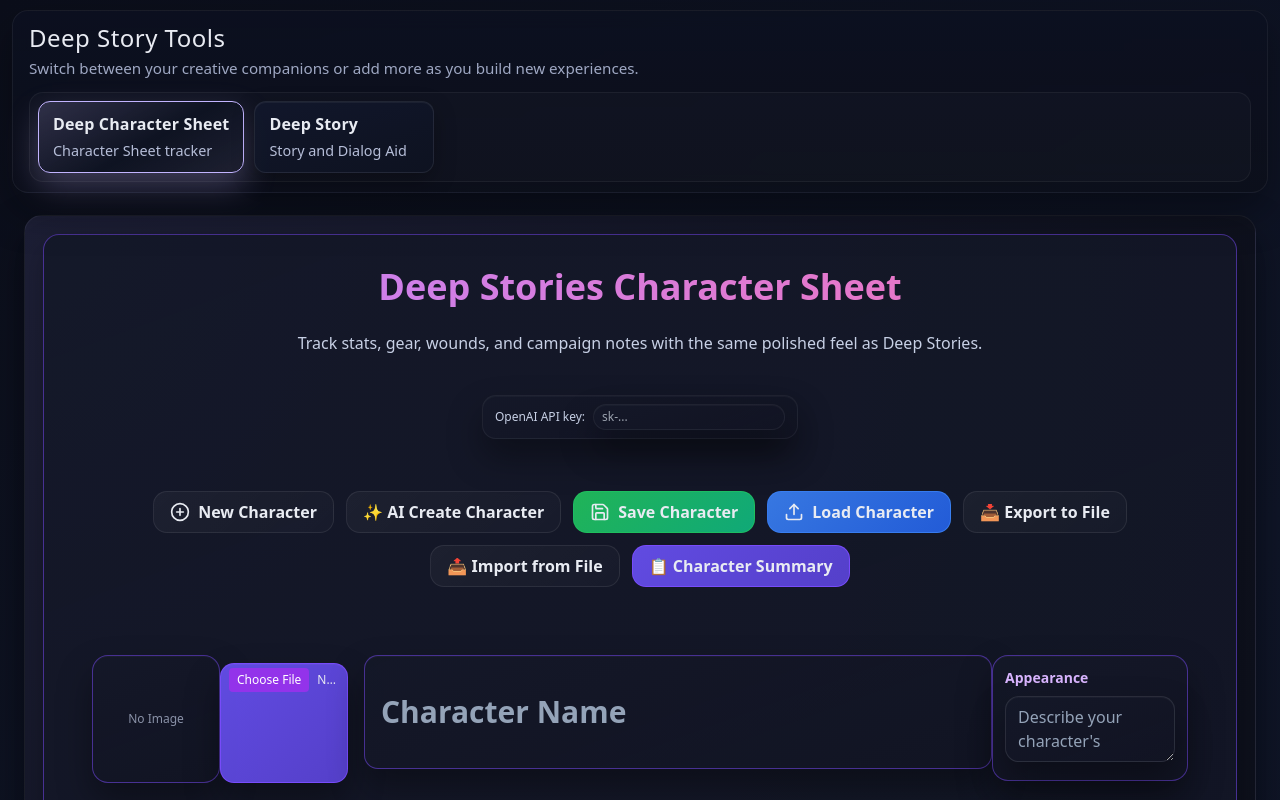
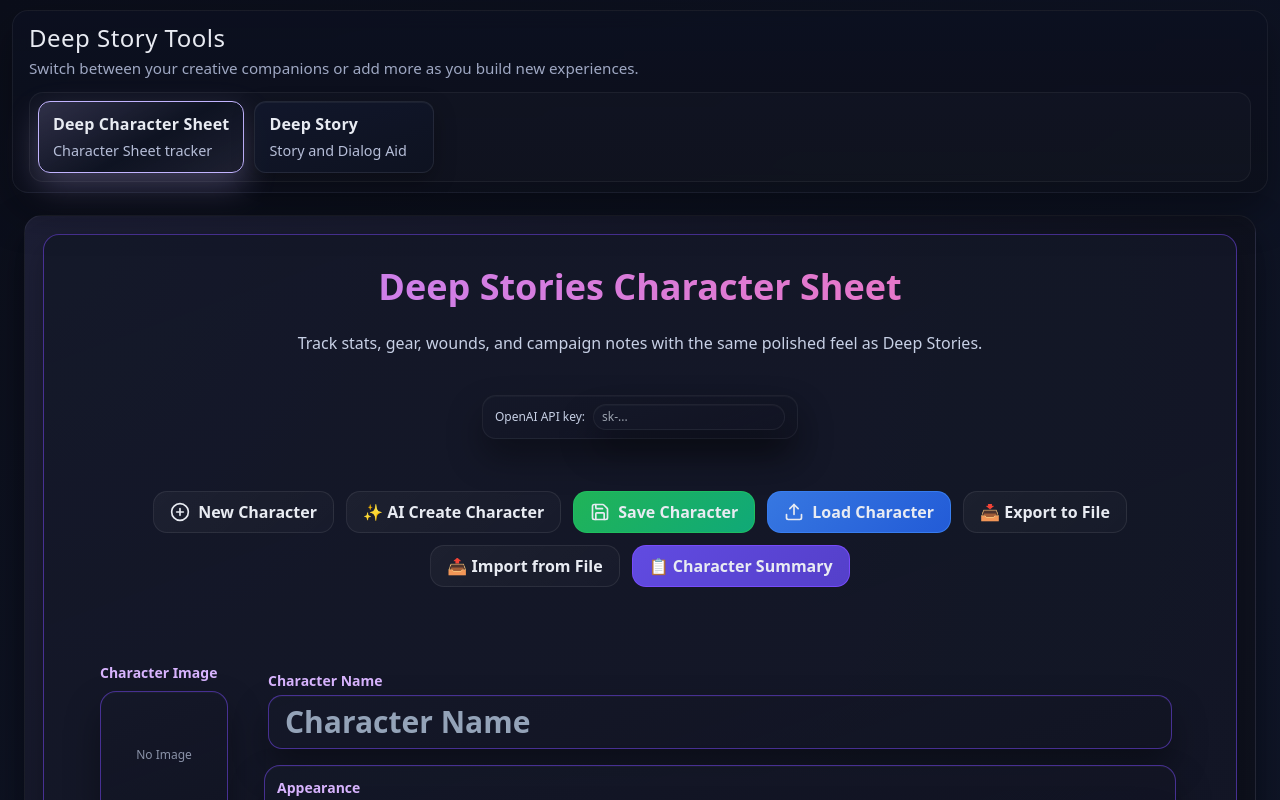
Before and after one commit to HSZyller/DeepStory, a React (Vite) app: page / in a window 1280 px wide. Shown: the top 800 px of the page. Built offline with nearby package versions, Linux system fonts and the light colour scheme.

Commit message:
Stack character name above appearance field

```diff
--- a/src/DeepCharacterSheet.tsx
+++ b/src/DeepCharacterSheet.tsx
@@ -1795,8 +1795,11 @@
         )}
 
         {/* Character Name and Image */}
-        <div className="mb-6 flex gap-4 items-start">
-          <div className="flex-shrink-0">
+        <div className="mb-6 grid grid-cols-[auto,1fr] gap-4 items-start">
+          <div className="flex-shrink-0 flex flex-col items-start gap-2">
+            <label className="block text-sm font-bold text-purple-300 w-full text-left">
+              Character Image
+            </label>
             <div className="w-32 h-32 bg-slate-700 rounded-lg border-2 border-purple-500 overflow-hidden flex items-center justify-center">
               {characterImage && !imageError ? (
                 <img
@@ -1833,19 +1836,22 @@
                   reader.readAsDataURL(file);
                 }
               }}
-            className="w-32 mt-2 text-xs bg-slate-700 border border-purple-500 rounded px-2 py-1 text-white file:mr-2 file:py-1 file:px-2 file:rounded file:border-0 file:text-xs file:bg-purple-600 file:text-white hover:file:bg-purple-700"
-          />
-          </div>
-          <div className="flex-1">
+              className="w-32 text-xs bg-slate-700 border border-purple-500 rounded px-2 py-1 text-white text-center file:mr-2 file:py-1 file:px-2 file:rounded file:border-0 file:text-xs file:bg-purple-600 file:text-white hover:file:bg-purple-700"
+            />
+          </div>
+          <div className="flex-1 grid grid-rows-[auto_auto] gap-3">
+            <div className="flex flex-col gap-1">
+              <label className="block text-sm font-bold text-purple-300">Character Name</label>
               <input
                 type="text"
                 value={characterName}
                 onChange={(e) => setCharacterName(e.target.value)}
                 placeholder="Character Name"
-              className="w-full text-3xl font-bold bg-slate-700 border-2 border-purple-500 rounded px-4 py-2 text-white placeholder-slate-400 mb-3"
-            />
-            <div className="bg-slate-700 rounded-lg border-2 border-purple-500 p-3">
-              <label className="block text-sm font-bold mb-2 text-purple-300">
+                className="w-full text-3xl font-bold bg-slate-700 border-2 border-purple-500 rounded px-4 py-2 text-white placeholder-slate-400"
+              />
+            </div>
+            <div className="bg-slate-700 rounded-lg border-2 border-purple-500 p-3 flex flex-col gap-2">
+              <label className="block text-sm font-bold text-purple-300">
                 Appearance
               </label>
               <textarea
```
Lines whose indentation alone changed are shown as unchanged.
